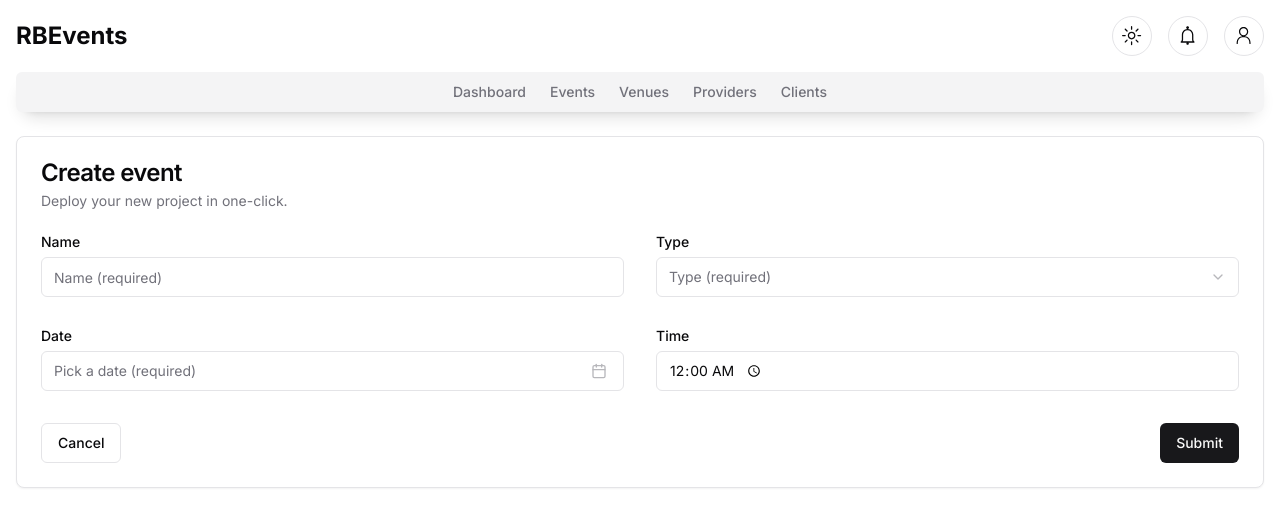
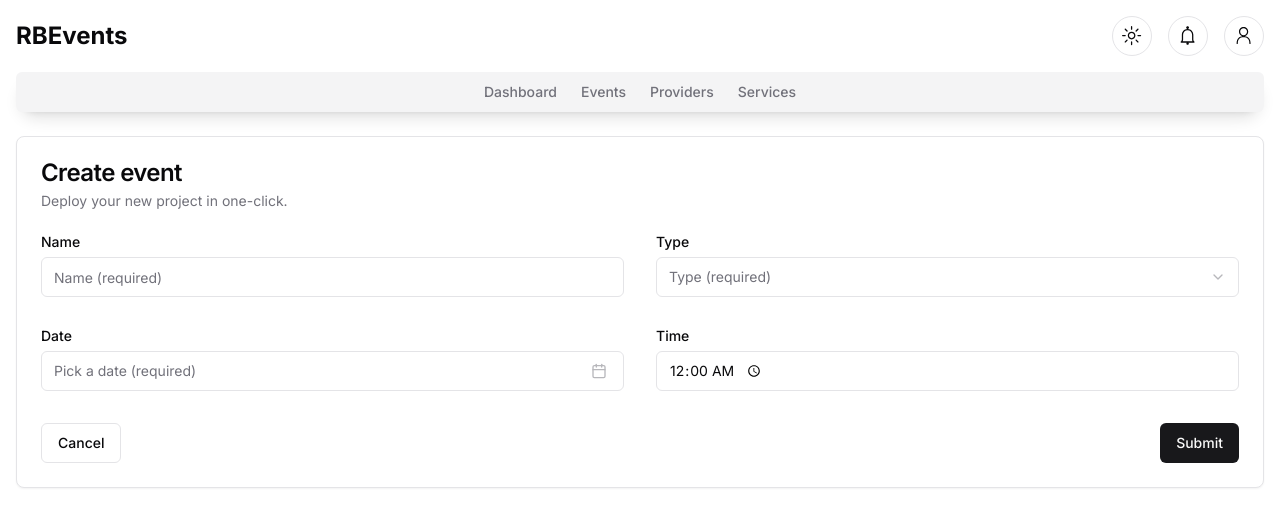
Before and after one commit to francoragout/RBEvents, a Next.js app: page /admin/events/create in a window 1280 px wide. Shown: the top 526 px of the page. Built offline with nearby package versions, Linux system fonts and the light colour scheme.

Commit message:
fix errors

```diff
--- a/components/admin/navbar.tsx
+++ b/components/admin/navbar.tsx
@@ -74,14 +74,11 @@ export const Navbar = () => {
           <Link href="/admin/events">
             <TabsTrigger value="/admin/events">Events</TabsTrigger>
           </Link>
-          <Link href="/admin/venues">
-            <TabsTrigger value="/admin/venues">Venues</TabsTrigger>
-          </Link>
           <Link href="/admin/providers">
             <TabsTrigger value="/admin/providers">Providers</TabsTrigger>
           </Link>
-          <Link href="/admin/users">
-            <TabsTrigger value="/admin/users">Clients</TabsTrigger>
+          <Link href="/admin/services">
+            <TabsTrigger value="/admin/services">Services</TabsTrigger>
           </Link>
         </TabsList>
       </Tabs>
```
